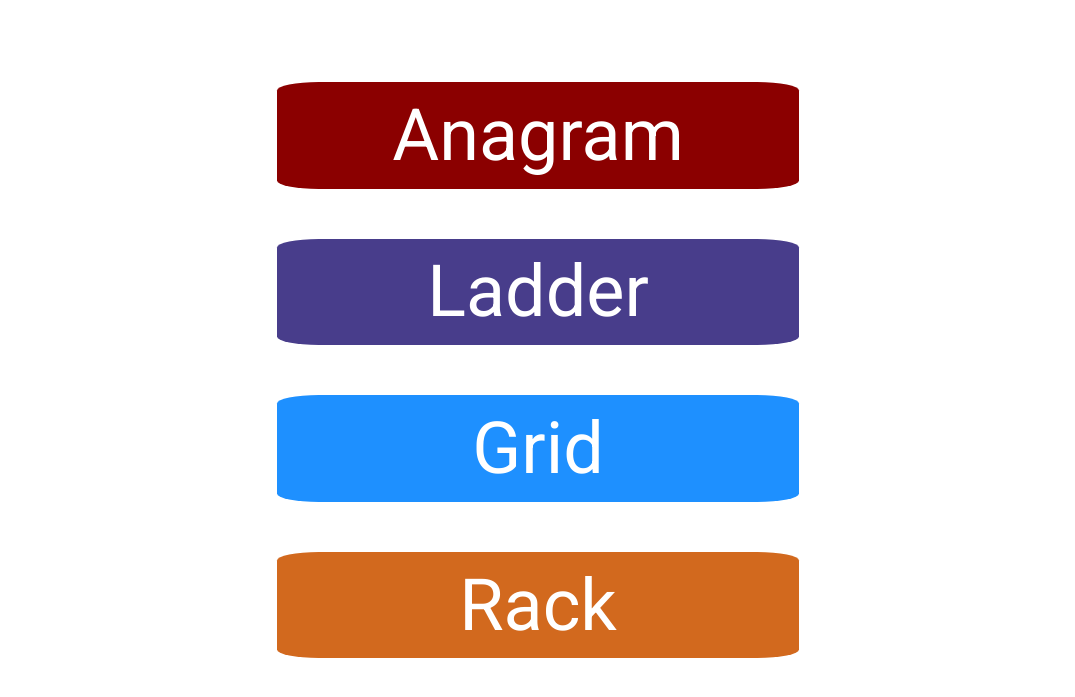
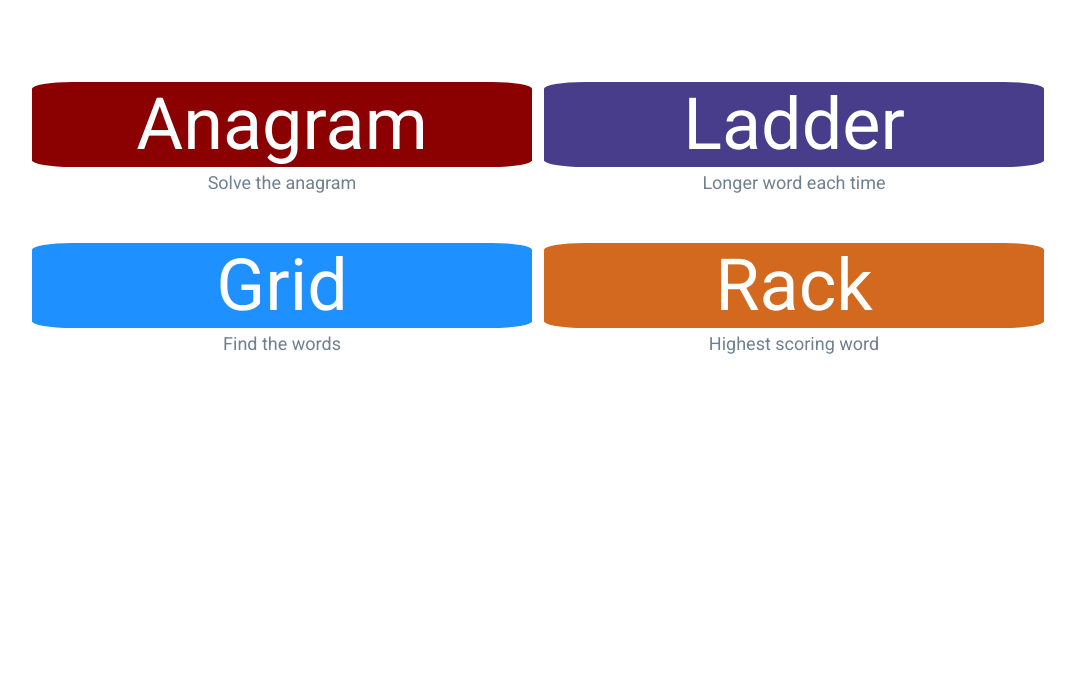
Before and after one commit to jgthomas/playwords.xyz, a Flask app: page / in a window 1280 px wide. Shown: the top 697 px of the page, without its empty margins (102-1177 px from the left). Run offline with Flask 2, Linux system fonts and the light colour scheme.

Commit message:
add short game descriptions to homepage

```diff
--- a/static/styles/index.css
+++ b/static/styles/index.css
@@ -12,7 +12,6 @@ body {
 
 .game-link-grid {
         display: grid;
-        /*grid-gap: 5px;*/
         grid-template-areas:
                "a a a a a a"
                "b b b b b b";
@@ -27,8 +26,7 @@ body {
         display: flex;
         flex-wrap: wrap;
         align-items: center;
-        justify-content: center;
-        /*margin-top: 5px;*/
+        justify-content: space-around;
         text-align: center;
 }
 
@@ -40,37 +38,51 @@ body {
         grid-area: b;
 }
 
-.game-nav {
+
+.game {
+        display: flex;
+        flex-direction: column;
+        min-width: 500px;
+        max-width: 500px;
+}
+
+.game-link {
         text-align: center;
         text-decoration: none;
         color: white;
+        border-radius: 8%;
         font-size: 450%;
         border-radius: 8%;
-        /*width: 80%;*/
         min-width: 500px;
         max-width: 500px;
         margin-right: auto;
         margin-left: auto;
         margin-top: 50px;
-        padding: 0.15em;
 }
 
-#navlink1 {
+.game-description {
+        font-size: 18px;
+        font-weight: normal;
+        color: slategrey;
+        margin-top: 5px;
+}
+
+#game-link-1 {
         background-color: darkred;
         flex: 1;
 }
 
-#navlink2 {
+#game-link-2 {
         background-color: darkslateblue;
         flex: 1;
 }
 
-#navlink3 {
+#game-link-3 {
         background-color: dodgerblue;
         flex: 1;
 }
 
-#navlink4 {
+#game-link-4 {
         background-color: chocolate;
         flex: 1;
 }
@@ -78,15 +90,17 @@ body {
 
 
 @media only screen and (max-width: 680px) {
-        .game-nav {
+        .game-link {
                 min-width: 95%;
                 max-width: 95%;
                 font-size: 400%;
-                margin-right: auto;
-                margin-left: auto;
+        }
+
+        .game {
+                min-width: 95%;
+                max-width: 95%;
         }
 }
-
 
 @media only screen and (max-width: 380px) {
         .game-nav {
--- a/templates/index.html
+++ b/templates/index.html
@@ -7,12 +7,24 @@
 {% block main %}
   <nav class="game-link-grid">
     <nav id="row-one" class="game-row">
-      <a id="navlink1" class="game-nav" href="{{ url_for('anagram') }}">Anagram</a>
-      <a id="navlink2" class="game-nav" href="{{ url_for('ladder') }}">Ladder</a>
+      <div class="game">
+        <a id="game-link-1" class="game-link" href="{{ url_for('anagram') }}">Anagram</a>
+        <div class="game-description">Solve the anagram</div>
+      </div>
+      <div class="game">
+        <a id="game-link-2" class="game-link" href="{{ url_for('ladder') }}">Ladder</a>
+        <div class="game-description">Longer word each time</div>
+      </div>
     </nav>
     <nav id="row-two" class="game-row">
-      <a id="navlink3" class="game-nav" href="{{ url_for('grid') }}">Grid</a>
-      <a id="navlink4" class="game-nav" href="{{ url_for('rack') }}">Rack</a>
+      <div class="game">
+        <a id="game-link-3" class="game-link" href="{{ url_for('grid') }}">Grid</a>
+        <div class="game-description">Find the words</div>
+      </div>
+      <div class="game">
+        <a id="game-link-4" class="game-link" href="{{ url_for('rack') }}">Rack</a>
+        <div class="game-description">Highest scoring word</div>
+      </div>
     </nav>
   </nav>
 {% endblock %}
```
